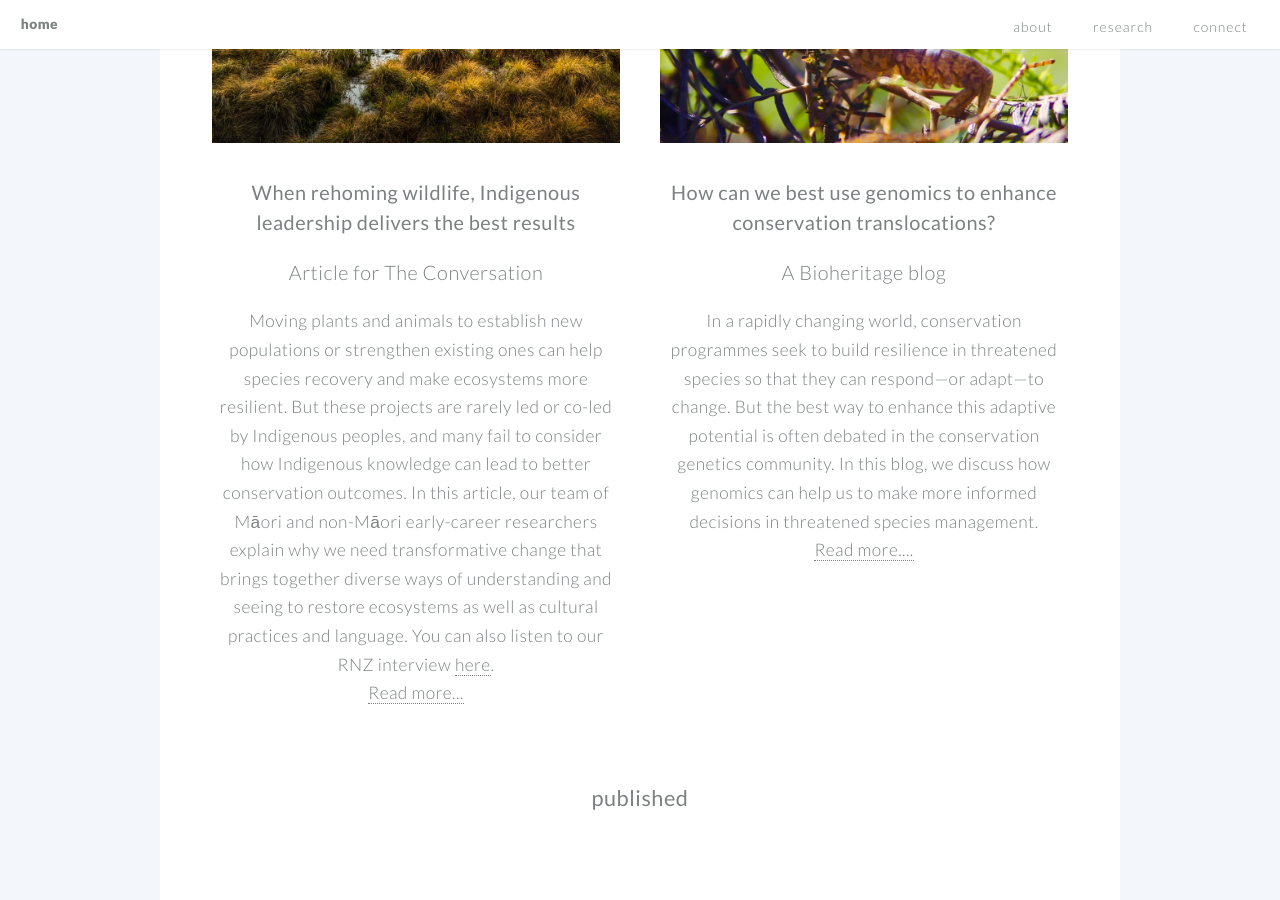
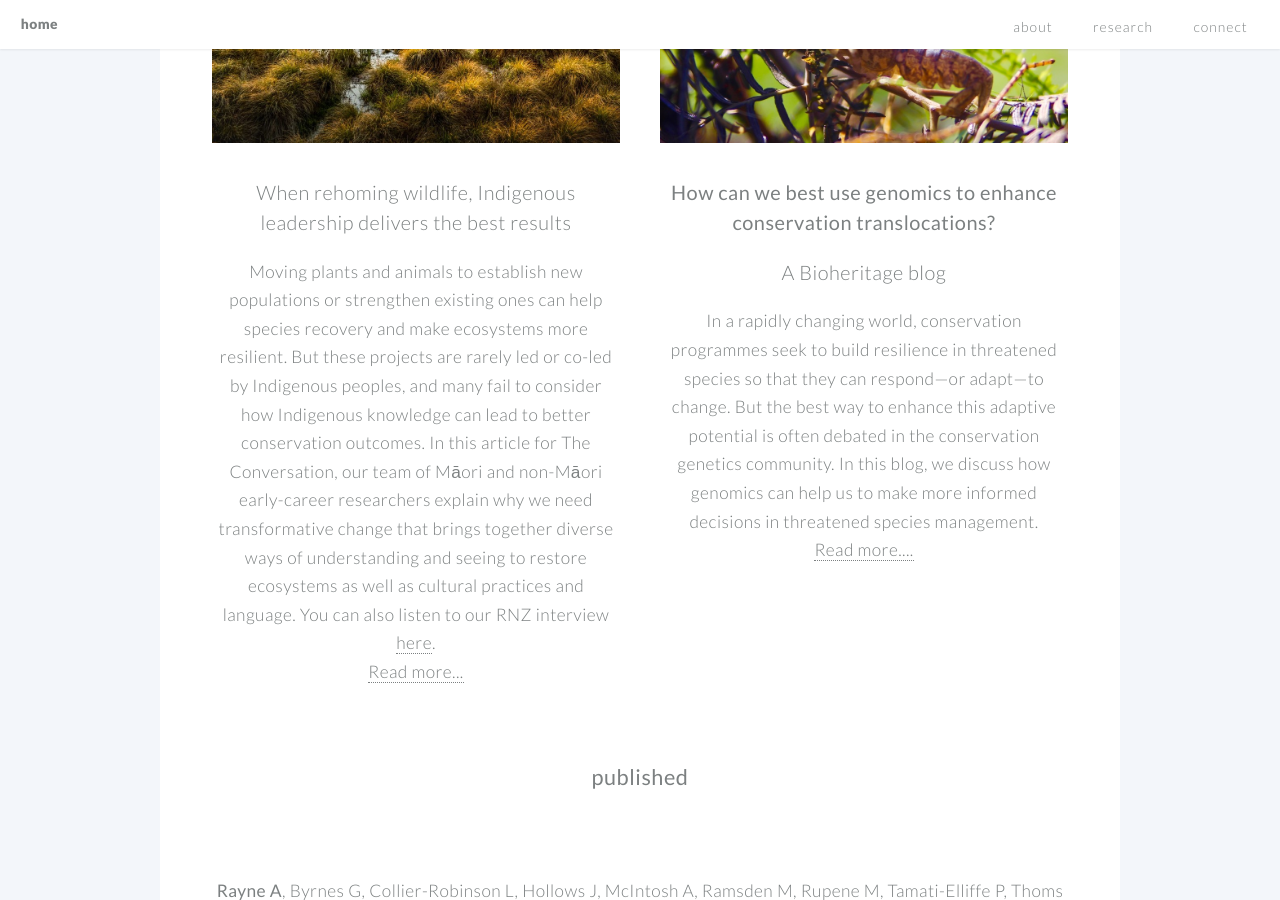
Before and after one commit to aislingrayne/aislingrayne.github.io, a Jekyll site: the page built from index.md, in a window 1280 px wide and 900 px high, scrolled down 2436 px. Built offline with Jekyll 4.4.1, drawn with Linux system fonts in a browser that asks for light colours.

Commit message:
Update theconversation.html

```diff
--- a/_includes/theconversation.html
+++ b/_includes/theconversation.html
@@ -1,6 +1,5 @@
-<h3><strong><a href="https://theconversation.com/when-rehoming-wildlife-indigenous-leadership-delivers-the-best-results-143890">When rehoming wildlife, Indigenous leadership delivers the best results</a></strong></h3>
-<h3><em>Article for The Conversation</h3></em>
-<p> Moving plants and animals to establish new populations or strengthen existing ones can help species recovery and make ecosystems more resilient. But these projects are rarely led or co-led by Indigenous peoples, and many fail to consider how Indigenous knowledge can lead to better conservation outcomes. In this article, our team of Māori and non-Māori early-career researchers explain why we need transformative change that brings together diverse ways of understanding and seeing to restore ecosystems as well as cultural practices and language. You can also listen to our RNZ interview <a href="https://www.rnz.co.nz/national/programmes/ourchangingworld/audio/2018783179/collaborating-to-move-freshwater-species">here</a>. <a href="https://theconversation.com/when-rehoming-wildlife-indigenous-leadership-delivers-the-best-results-143890">
+<h3><a href="https://theconversation.com/when-rehoming-wildlife-indigenous-leadership-delivers-the-best-results-143890">When rehoming wildlife, Indigenous leadership delivers the best results</a></h3>
+<p> Moving plants and animals to establish new populations or strengthen existing ones can help species recovery and make ecosystems more resilient. But these projects are rarely led or co-led by Indigenous peoples, and many fail to consider how Indigenous knowledge can lead to better conservation outcomes. In this article for The Conversation, our team of Māori and non-Māori early-career researchers explain why we need transformative change that brings together diverse ways of understanding and seeing to restore ecosystems as well as cultural practices and language. You can also listen to our RNZ interview <a href="https://www.rnz.co.nz/national/programmes/ourchangingworld/audio/2018783179/collaborating-to-move-freshwater-species">here</a>. <a href="https://theconversation.com/when-rehoming-wildlife-indigenous-leadership-delivers-the-best-results-143890">
   <br>Read more... </a> </p>
       </body>
  </html>
```
